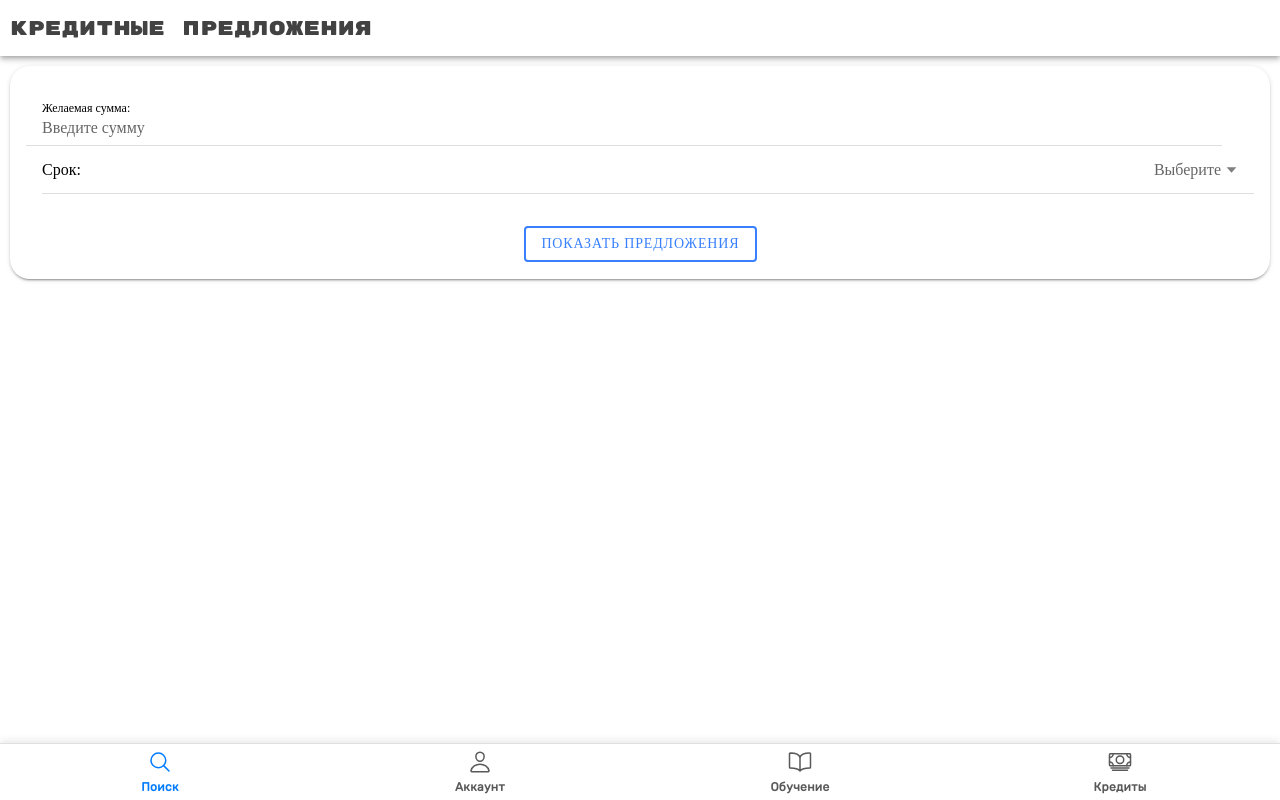
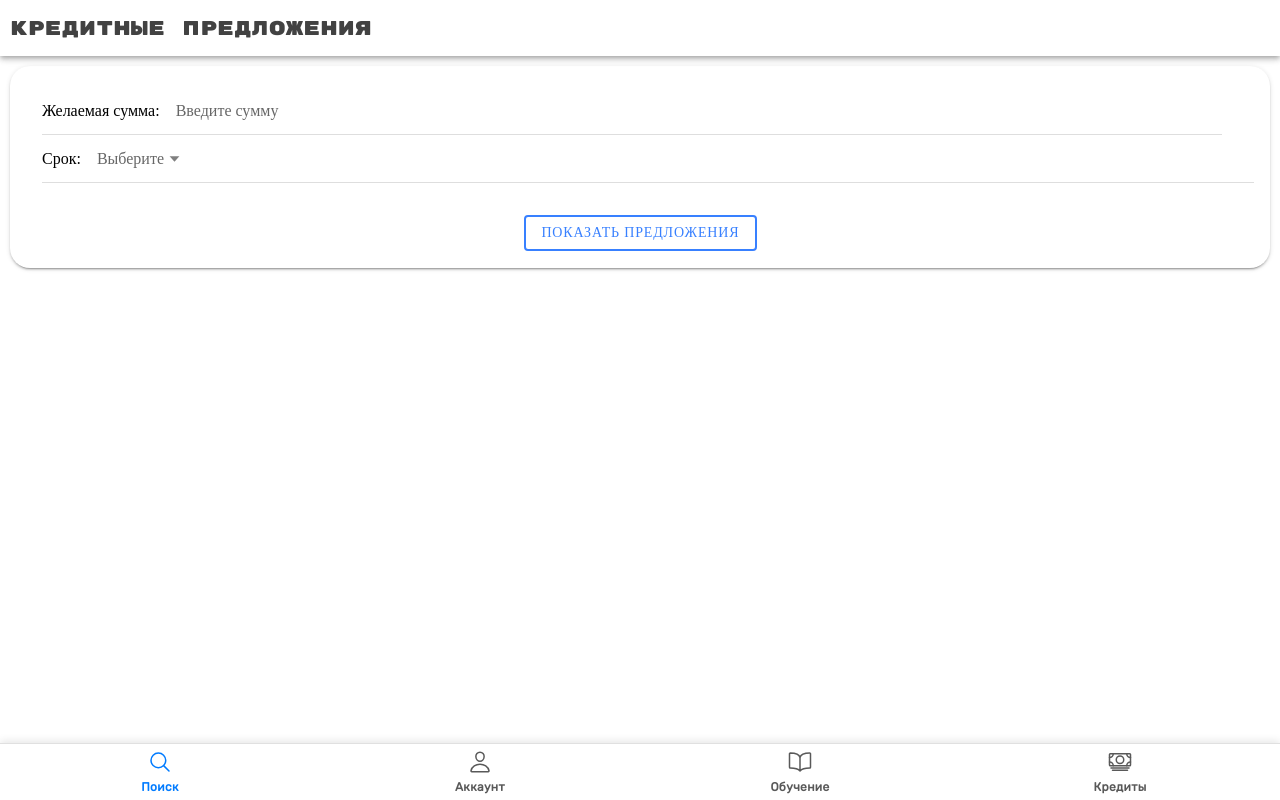
Before and after one commit to kopytyoshka/FinoDays, a React (Create React App) app: page /credit-offers in a window 1280 px wide. Built offline with nearby package versions, Linux system fonts and the light colour scheme.

Commit message:
feat: fix popup page

```diff
--- a/src/pages/CreditOffersPages.tsx
+++ b/src/pages/CreditOffersPages.tsx
@@ -38,8 +38,8 @@ const CreditOffersPage: React.FC = () => {
                     <IonCardContent>
                         <IonList>
                             <IonItem className="custom-item">
-                                <IonLabel position="stacked">Желаемая сумма:</IonLabel>
                                 <IonInput
+                                    label="Желаемая сумма:"
                                     type="number"
                                     placeholder="Введите сумму"
                                     onIonChange={(e) => setDesiredAmount(parseInt(e.detail.value!, 10))}
@@ -48,12 +48,13 @@ const CreditOffersPage: React.FC = () => {
 
                             <IonItem>
                                 <IonSelect
+                                    justify="start"
                                     className="always-flip"
                                     toggleIcon={caretDownSharp}
                                     interface="popover"
                                     label="Срок:"
                                     placeholder="Выберите"
-                                    value={loanTerm} onIonChange={(e) => setLoanTerm(parseInt(e.detail.value!, 10))}
+                                    onIonChange={(e) => setLoanTerm(parseInt(e.detail.value!, 10))}
                                 >
                                     <IonSelectOption value="month">1 месяц</IonSelectOption>
                                     <IonSelectOption value="twoMonthes">3 месяца</IonSelectOption>
```
